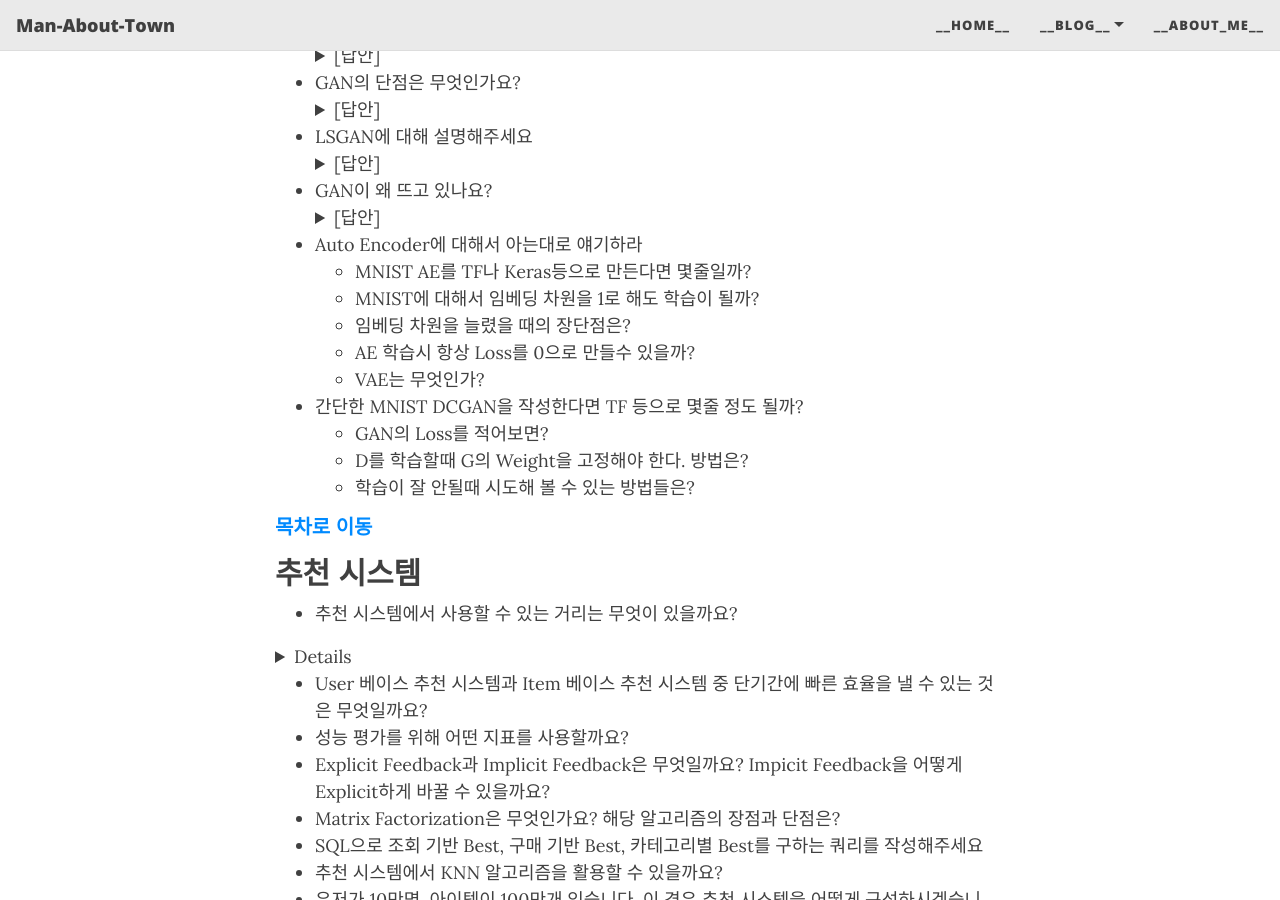
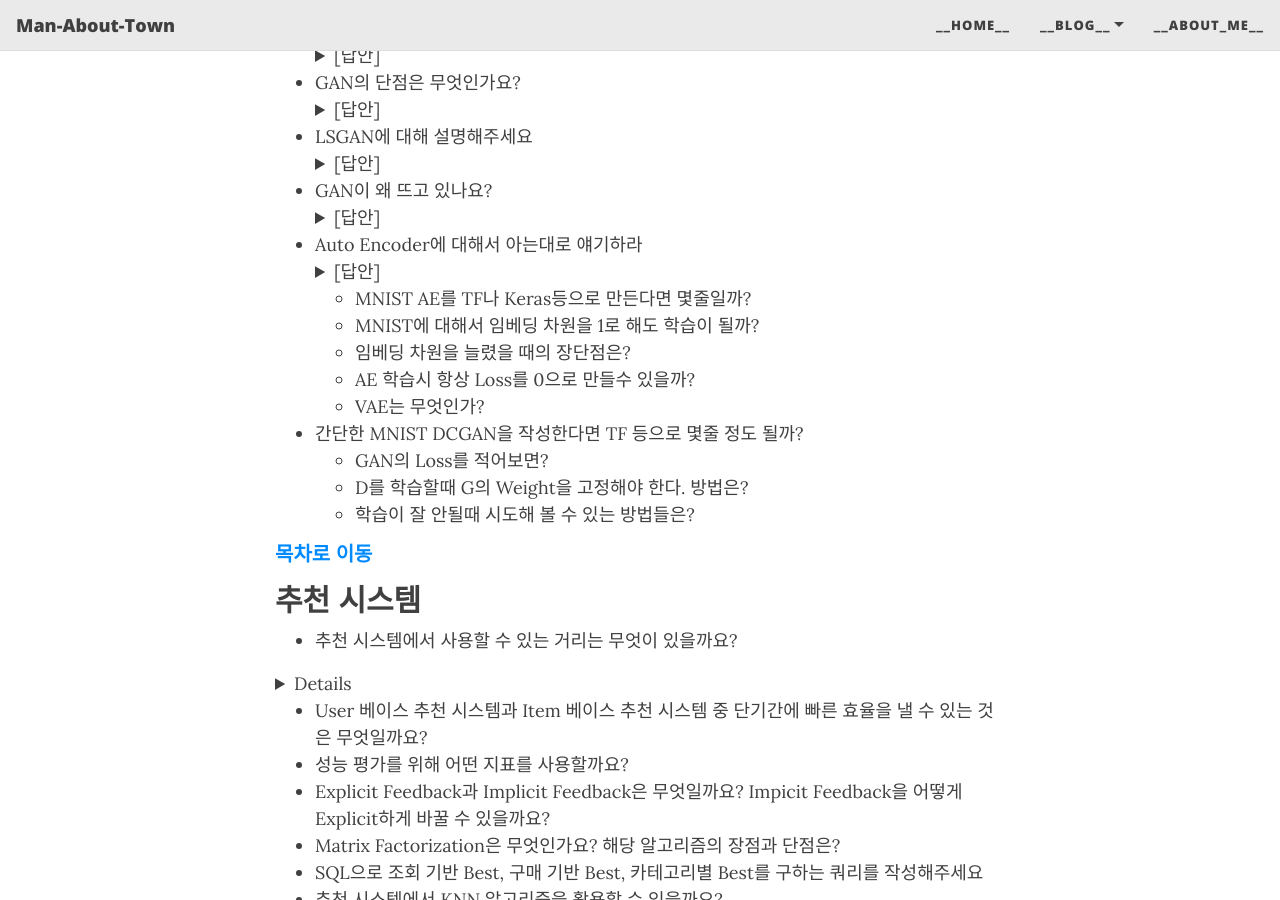
Before and after one commit to YongWookHa/yongwookha.github.io, a Jekyll site: the page built from collections/_MachineLearning/2021-01-29-Interview Question.md, in a window 1280 px wide and 900 px high, scrolled down 10423 px. Built offline with Jekyll 4.4.1, drawn with Linux system fonts in a browser that asks for light colours; nearby versions of some CDN libraries; some web fonts are replaced; formulas are drawn with MathJax 3; comment, search, counter and statistics services are not loaded.

Commit message:
add contents

```diff
--- a/collections/_MachineLearning/2021-01-29-Interview Question.md
+++ b/collections/_MachineLearning/2021-01-29-Interview Question.md
@@ -1146,6 +1146,12 @@ Answer by [YongWook Ha](https://github.com/YongWookHa)
 
   </details>
 - Auto Encoder에 대해서 아는대로 얘기하라
+  <details markdown="1">
+    <summary>[답안]</summary>
+
+    > Auto Encoder는 데이터를 압축하고 복원하는 과정에서 Encoder와 Decoder를 학습한다. VAE의 경우, 정규 분포를 따르는 `Latent Vector`(잠재벡터)로 원본 데이터의 차원 수를 줄이는 Encoder와 `Latent Vector`로부터 다시 원본 데이터를 복원하는 Decoder를 학습시킨다. 이후, Random한 정규 분포를 생성하여 Decoder에 입력하면 학습 데이터에 존재하지 않는 새로운 데이터를 생성할 수 있다.
+
+  </details>
 	- MNIST AE를 TF나 Keras등으로 만든다면 몇줄일까?
 	- MNIST에 대해서 임베딩 차원을 1로 해도 학습이 될까?
 	- 임베딩 차원을 늘렸을 때의 장단점은?
```
